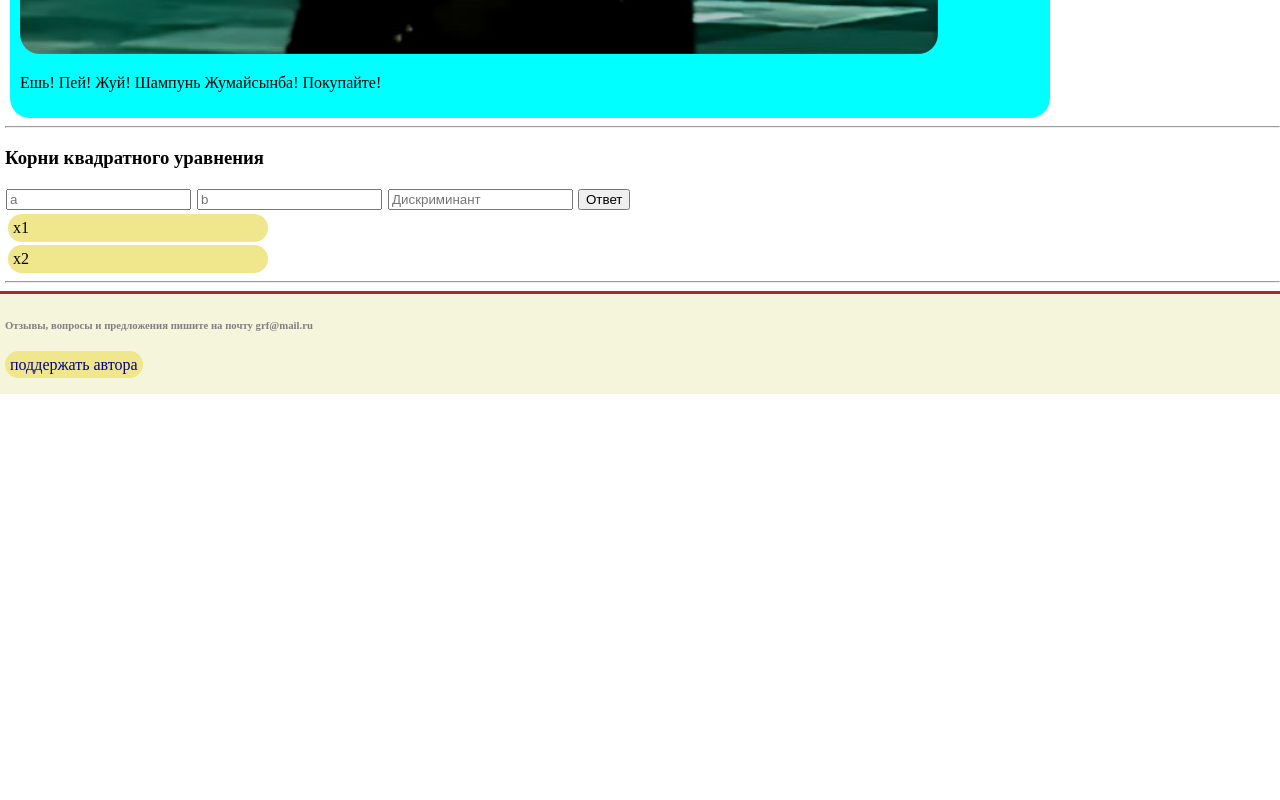
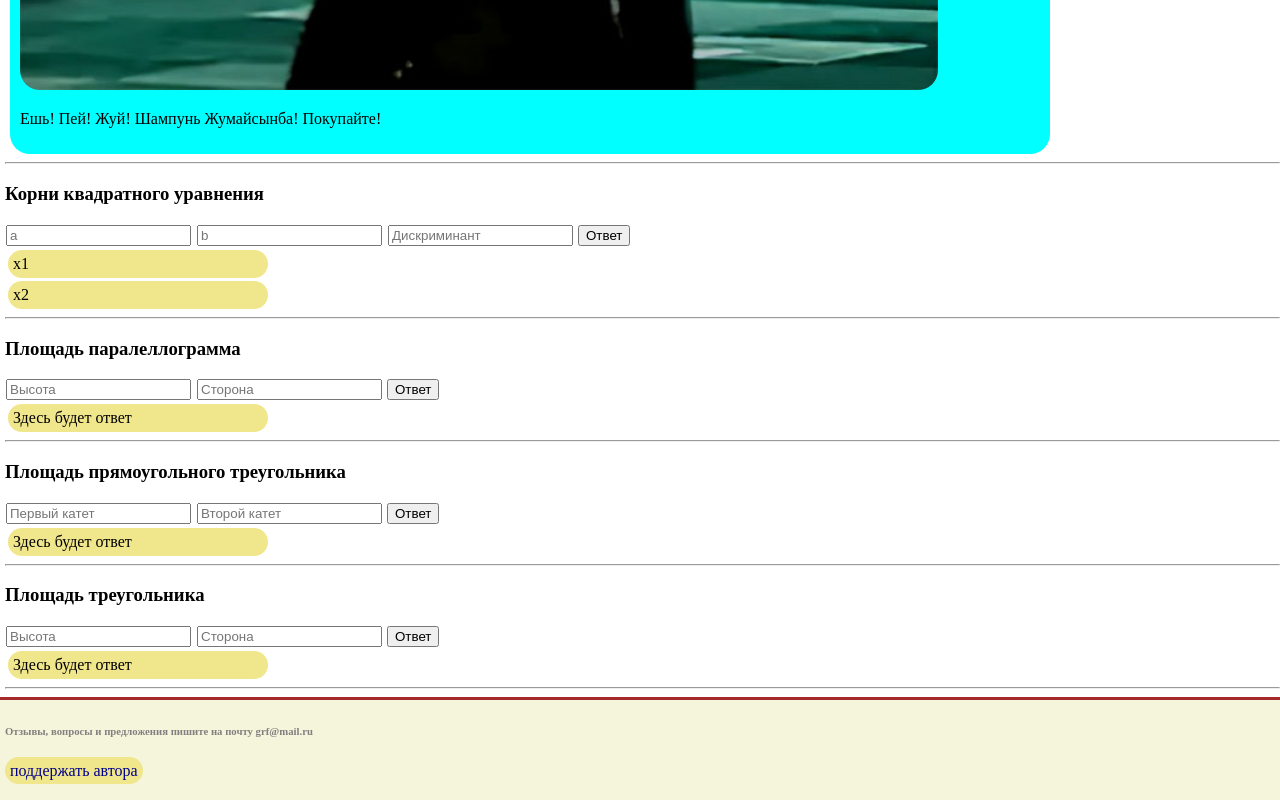
Before and after one commit to TurboProfik00/grf, a plain HTML site: page index.html in a window 1280 px wide. Shown: the part 1604-2404 px from the top of the page. Before the commit the page ends 1998 px from the top, so only its background shows below. Drawn offline with Linux system fonts and the light colour scheme.

Commit message:
Update index.html

```diff
--- a/index.html
+++ b/index.html
@@ -32,6 +32,12 @@
             </li>
             <li>
                 <span class="li">Корни квадратного уравнения</span>
+            </li>
+            <li>
+                <span class="li">Площадь паралеллограмма</span>
+            </li>
+            <li>
+                <span class="li">Площадь прямоугольного треугольника</span>
             </li>
         </ul>
         <hr class="margin">
@@ -87,6 +93,26 @@
                 <div class="answer22222" id="answer">x2</div>
                 <hr>
 
+                <h3>Площадь паралеллограмма</h3>
+                <input id="g111111" placeholder="Высота">
+                <input id="g222222" placeholder="Сторона">
+                <button id="button6">Ответ</button>
+                <div class="answer111111" id="answer">Здесь будет ответ</div>
+                <hr>
+
+                <h3>Площадь прямоугольного треугольника</h3>
+                <input id="g1111111" placeholder="Первый катет">
+                <input id="g2222222" placeholder="Второй катет">
+                <button id="button7">Ответ</button>
+                <div class="answer1111111" id="answer">Здесь будет ответ</div>
+                <hr>
+
+                <h3>Площадь треугольника</h3>
+                <input id="g11111111" placeholder="Высота">
+                <input id="g22222222" placeholder="Сторона">
+                <button id="button8">Ответ</button>
+                <div class="answer11111111" id="answer">Здесь будет ответ</div>
+                <hr>
 
         </div>
         <div id="add2" class="margin add2 ">
```
